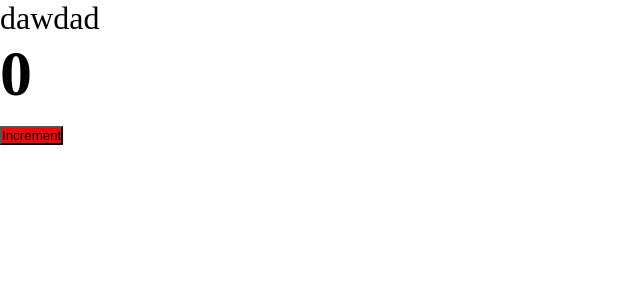
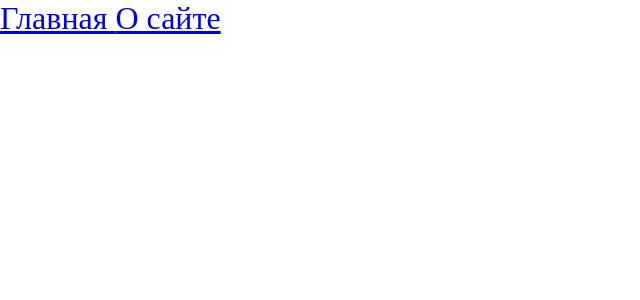
Before and after one commit to ASMalakhovv/project, a React app: page / in a window 1280 px wide. Shown: the top 300 px of the page, without its empty margins (0-640 px from the left). Built offline with nearby package versions, Linux system fonts and the light colour scheme.

Commit message:
code splitting

```diff
--- a/package.json
+++ b/package.json
@@ -37,6 +37,7 @@
   },
   "dependencies": {
     "react": "^17.0.2",
-    "react-dom": "^17.0.2"
+    "react-dom": "^17.0.2",
+    "react-router-dom": "^6.2.1"
   }
 }
--- a/src/App.tsx
+++ b/src/App.tsx
@@ -1,12 +1,20 @@
-import React from 'react';
-import {Counter} from "./components/Counter/Counter";
+import React, { Suspense } from 'react';
 import './index.scss';
+import {Link, Route, Routes} from "react-router-dom";
+import {AboutPageAsync} from "./pages/AboutPage/AboutPage.async";
+import {MainPageAsync} from "./pages/MainPage/MainPage.async";
 
 const App = () => {
     return (
         <div className="app">
-            dawdad
-         <Counter />
+            <Link to={'/'}>Главная </Link>
+            <Link to={'/about'}>О сайте</Link>
+            <Suspense fallback={<div>Loading...</div>}>
+                <Routes>
+                    <Route path={'/about'} element={<AboutPageAsync/>}/>
+                    <Route path={'/'} element={<MainPageAsync/>}/>
+                </Routes>
+            </Suspense>
         </div>
     );
 };
--- a/src/index.tsx
+++ b/src/index.tsx
@@ -1,8 +1,11 @@
 import React from "react";
 import {render} from "react-dom";
 import App from "./App";
+import {BrowserRouter} from "react-router-dom";
 
 render(
-    <App />,
+    <BrowserRouter>
+        <App/>
+    </BrowserRouter>,
     document.getElementById('root')
 )
--- /dev/null
+++ b/src/pages/AboutPage/AboutPage.async.tsx
@@ -0,0 +1,3 @@
+import {lazy} from "react";
+
+export const AboutPageAsync = lazy(() => import('./AboutPage'));
--- /dev/null
+++ b/src/pages/AboutPage/AboutPage.tsx
@@ -0,0 +1,11 @@
+import React from 'react';
+
+const AboutPage = () => {
+    return (
+        <div>
+            ABOUT
+        </div>
+    );
+};
+
+export default AboutPage;
--- /dev/null
+++ b/src/pages/MainPage/MainPage.async.tsx
@@ -0,0 +1,3 @@
+import {lazy} from "react";
+
+export const MainPageAsync = lazy(() => import('./MainPage'));
--- /dev/null
+++ b/src/pages/MainPage/MainPage.tsx
@@ -0,0 +1,11 @@
+import React from 'react';
+
+const MainPage = () => {
+    return (
+        <div>
+
+        </div>
+    );
+};
+
+export default MainPage;
--- a/tsconfig.json
+++ b/tsconfig.json
@@ -5,7 +5,7 @@
     // Однако это не означает, что теперь вовсе нельзя использовать any.
     // Это означает лишь, что в подобных ситуация разработчик должен явно писать any,
     "noImplicitAny": true,
-    "module": "es6",
+    "module": "esnext",
     // В какую спецификацию компилируем: для поддержки большинства браузеров
     "target": "es5",
     "jsx": "react",
```
Also changed, not shown: 2 other files (tests, documents, lock files or other folders).
